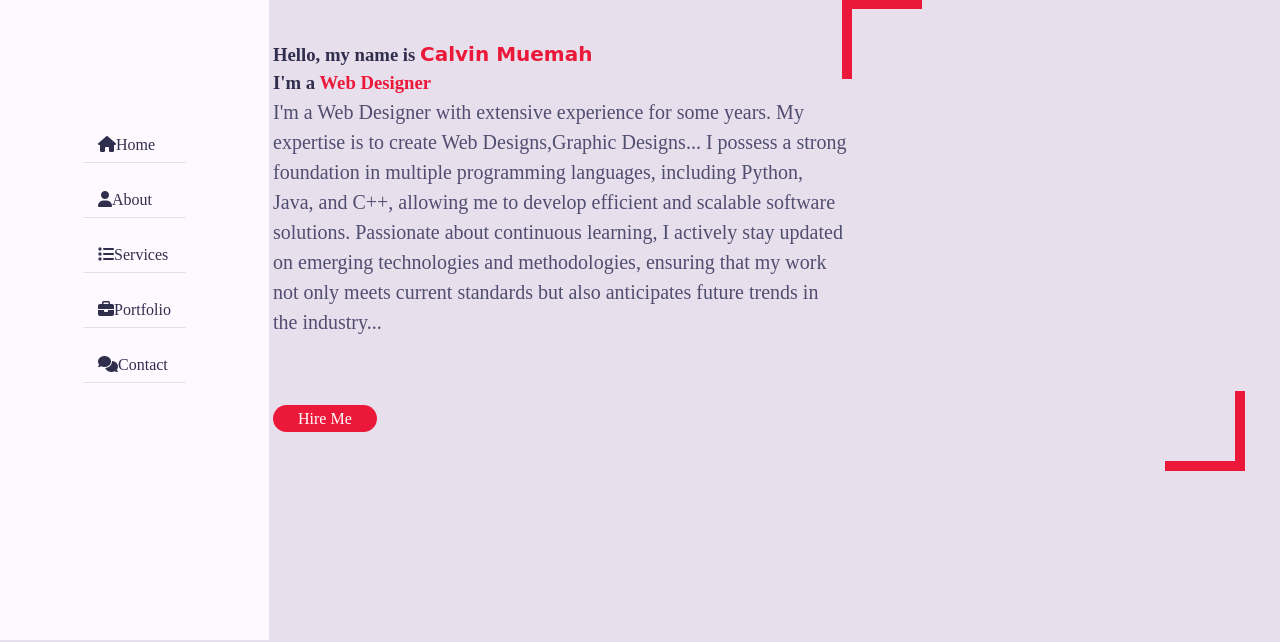
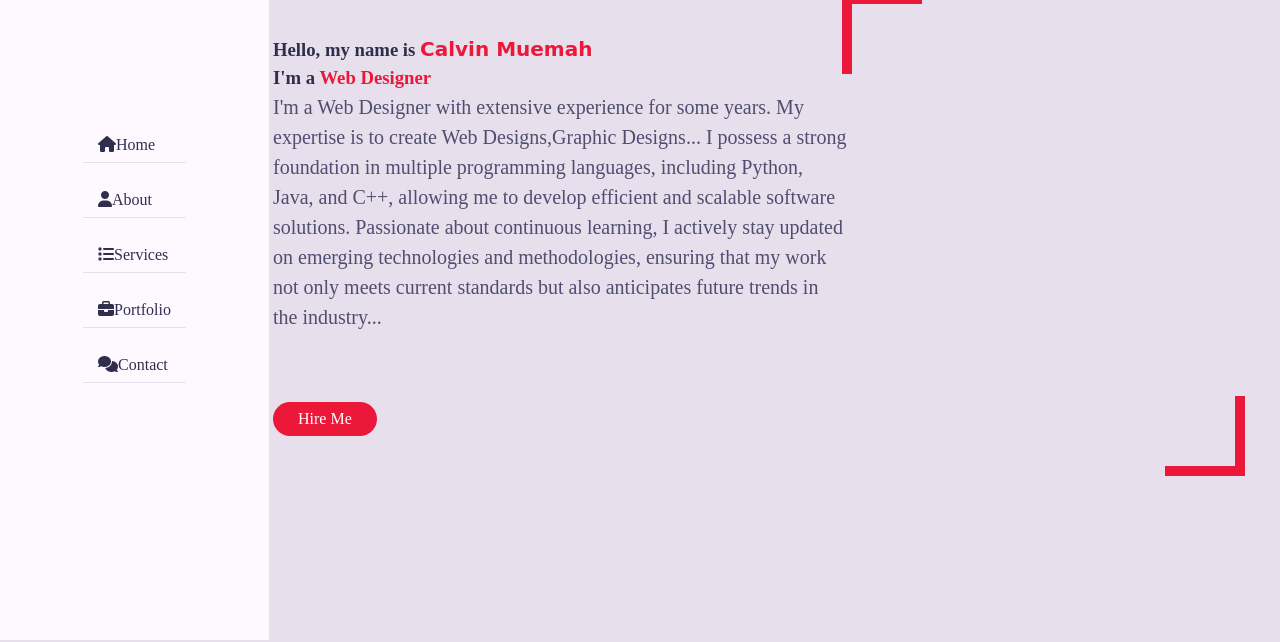
Before and after one commit to Calvinmuemah/portfolio, a plain HTML site: page index.html in a window 1280 px wide. Shown: the part 160-802 px from the top of the page. Drawn offline with nearby package versions, Linux system fonts and the light colour scheme.

Commit message:
Update style.css

```diff
--- a/style.css
+++ b/style.css
@@ -47,7 +47,7 @@ ul{
     opacity: 1;
 }
 .hidden{
-/*     display: none !important; */
+    display: none !important;
 }
 .main-content{
     padding-left: 273px;
@@ -58,7 +58,7 @@ ul{
     padding-right: 15px;
 }
 .container{
-/*     max-width: 1100px; */
+    max-width: 1100px;
     width: 100%;
     margin: auto;
 }
@@ -112,8 +112,8 @@ ul{
     color: #fff;
     border-radius: 40px;
     border: none;
-/*     display: inline-block; */
-/*     white-space: nowrap; */
+    display: inline-block;
+    white-space: nowrap;
     background: var(--skin-color);
     transition: all 0.3s ease;
 }
```
